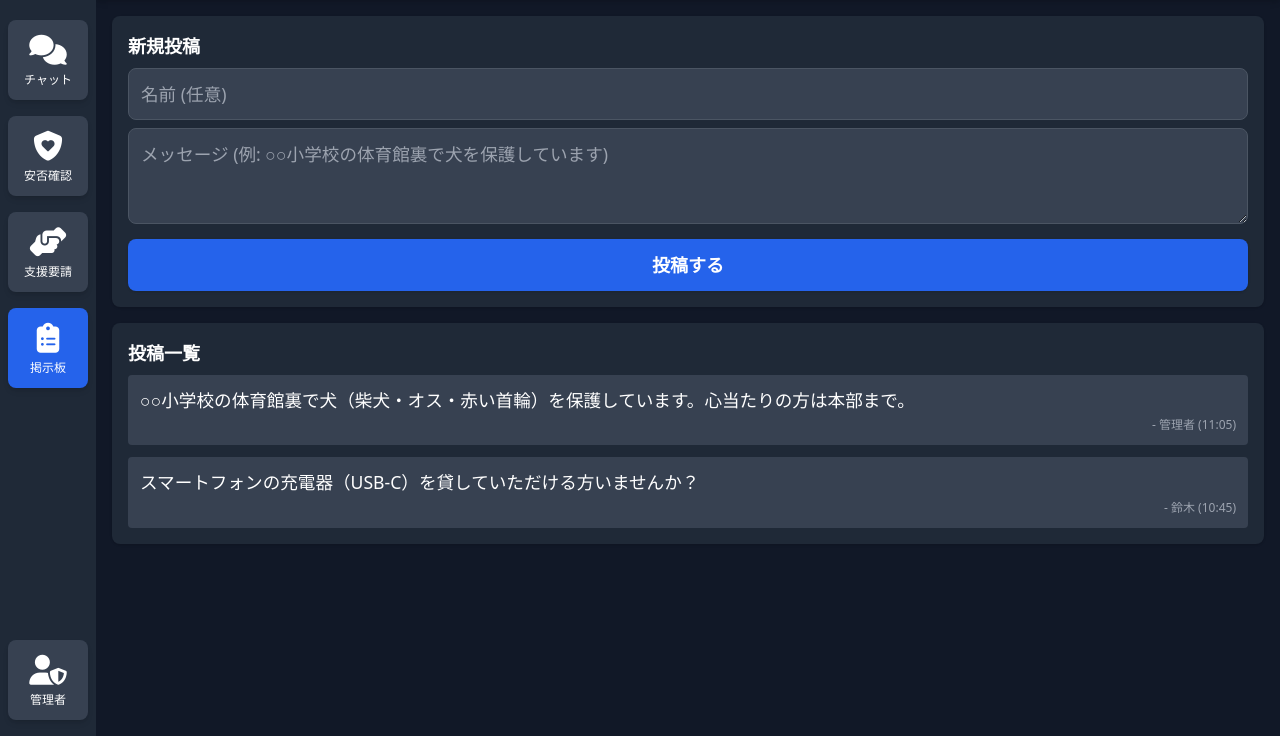
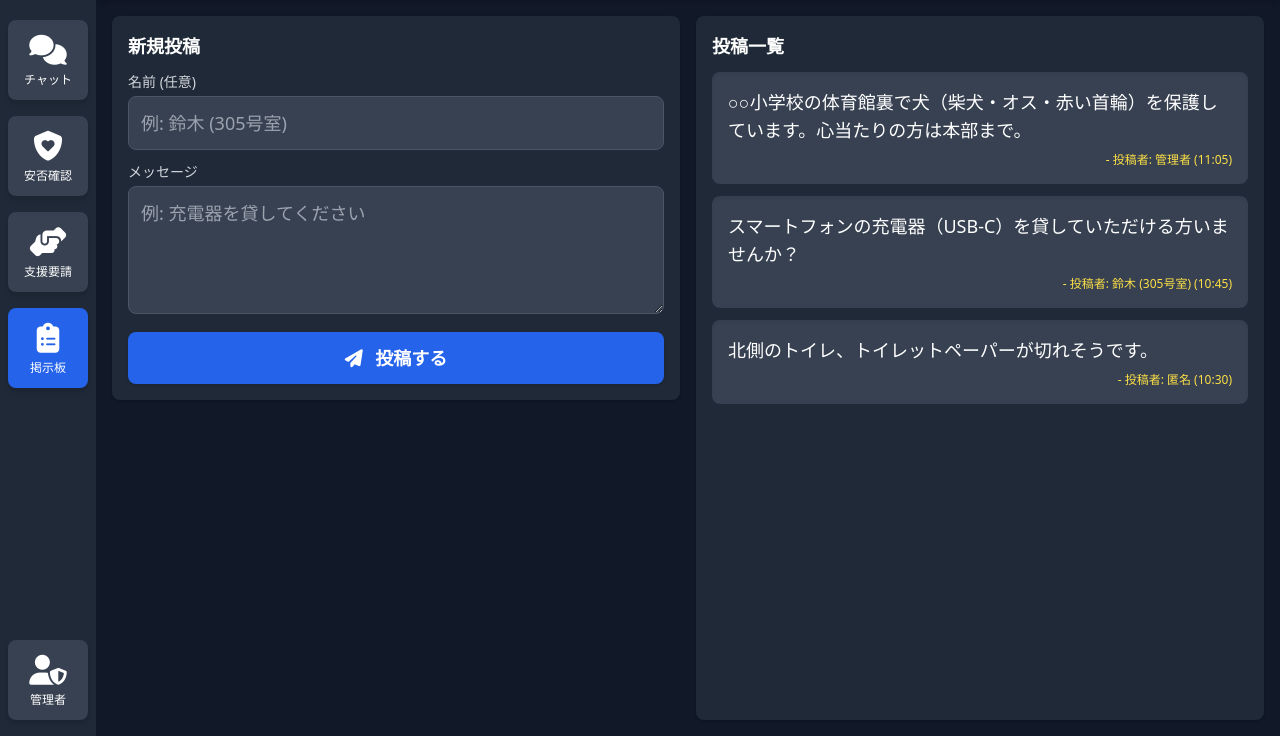
Before and after one commit to R4A1221021/FlaskProject1, a Flask app: page / in a window 1280 px wide, after a click on "掲示板". Shown: the part 64-800 px from the top of the page. Run offline with Flask 3, Linux system fonts and the light colour scheme; some libraries are stand-ins or nearby versions.

Commit message:
掲示板完成

```diff
--- a/app.py
+++ b/app.py
@@ -1,33 +1,82 @@
-from flask import Flask, render_template
+from flask import Flask, render_template, request, redirect, url_for
+import datetime
 
-# Flaskアプリケーションの初期化
 app = Flask(__name__)
 
-# --- メインのルート ---
+# --- ダミーの掲示板投稿データ (グローバル変数として) ---
+dummy_posts = [
+    {
+        'id': 3,
+        'author': '管理者',
+        'message': '○○小学校の体育館裏で犬（柴犬・オス・赤い首輪）を保護しています。心当たりの方は本部まで。',
+        'timestamp': '11:05'
+    },
+    {
+        'id': 2,
+        'author': '鈴木 (305号室)',
+        'message': 'スマートフォンの充電器（USB-C）を貸していただける方いませんか？',
+        'timestamp': '10:45'
+    },
+    {
+        'id': 1,
+        'author': '匿名',
+        'message': '北側のトイレ、トイレットペーパーが切れそうです。',
+        'timestamp': '10:30'
+    }
+]
+
+
+# ------------------------------
+
 @app.route('/')
 def index():
     """
-    ルートURL ('/') にアクセスがあった場合、
-    templatesフォルダ内の index.html を表示する。
+    templates/index.html をブラウザに返す。
+    (リストは 'id' の降順、つまり新しい順で渡す)
     """
-    return render_template('index.html')
+    sorted_posts = sorted(dummy_posts, key=lambda x: x['id'], reverse=True)
+    return render_template('index.html', posts=sorted_posts)
 
-# --- （将来的な機能拡張用：例）---
-# @app.route('/api/send_message', methods=['POST'])
-# def send_message():
-#     # ここにチャットメッセージを処理するロジックを書く
-#     pass
 
-# @app.route('/api/report_safety', methods=['POST'])
-# def report_safety():
-#     # ここに安否情報をデータベースに保存するロジックを書く
-#     pass
+@app.route('/api/post_message', methods=['POST'])
+def post_message():
+    # 1. フォームからデータを取得
+    author = request.form.get('author')
+    message = request.form.get('message')
 
-# --- サーバーの起動 ---
+    # 2. 必須項目チェック (メッセージが空なら何もしないで戻る)
+    if not message:
+        return redirect(url_for('index') + '#community')  # 失敗時も掲示板へ
+
+    # 3. 名前が空なら「匿名」にする
+    if not author:
+        author = '匿名'
+
+    # 4. 現在時刻を取得
+    now = datetime.datetime.now().strftime('%H:%M')
+
+    # 5. 新しいIDを計算
+    if dummy_posts:
+        new_id = max(post['id'] for post in dummy_posts) + 1
+    else:
+        new_id = 1
+
+    # 6. 新しい投稿データを作成
+    new_post = {
+        'id': new_id,
+        'author': author,
+        'message': message,
+        'timestamp': now
+    }
+
+    # 7. ダミーリストに新しい投稿を追加
+    dummy_posts.append(new_post)
+
+    # 8. 処理完了後、トップページ ('/') の「#community」ハッシュ付きにリダイレクト
+    # ▼▼▼ [修正点] ▼▼▼
+    return redirect(url_for('index') + '#community')
+    # ▲▲▲ [修正点] ▲▲▲
+
+
 if __name__ == '__main__':
-    """
-    ラズパイのローカルネットワーク内の他のデバイス (スマホなど) から
-    アクセスできるように、host='0.0.0.0' で起動します。
-    """
-    # debug=True は開発中は便利ですが、本番運用ではFalseにします。
     app.run(debug=True, host='0.0.0.0', port=5000)
--- a/templates/index.html
+++ b/templates/index.html
@@ -33,7 +33,7 @@
             <i class="fas fa-satellite-dish text-3xl text-blue-400"></i>
         </div>
 
-        <button class="nav-btn w-20 h-20 bg-blue-600 rounded-lg flex flex-col items-center justify-center shadow-md focus:outline-none" data-target="chat">
+        <button class="nav-btn w-20 h-20 bg-gray-700 hover:bg-gray-600 rounded-lg flex flex-col items-center justify-center shadow-md focus:outline-none" data-target="chat">
             <i class="fas fa-comments text-3xl"></i>
             <span class="text-xs mt-1">チャット</span>
         </button>
@@ -61,7 +61,7 @@
 
     <main class="flex-1 bg-gray-900 h-screen overflow-hidden">
 
-        <div id="chat" class="page-content h-full flex flex-col">
+        <div id="chat" class="page-content h-full flex flex-col hidden">
             <header class="bg-gray-800 p-4 shadow-md">
                 <h1 class="text-2xl font-bold"><i class="fas fa-comments mr-2"></i>ローカルチャット (全員)</h1>
             </header>
@@ -185,27 +185,49 @@
                 <h1 class="text-2xl font-bold"><i class="fas fa-clipboard-list mr-2"></i>みんなの掲示板</h1>
             </header>
 
-            <div class="content-area flex-1 p-4 space-y-4 overflow-y-auto">
-                <div class="bg-gray-800 p-4 rounded-lg shadow">
-                    <h3 class="text-lg font-semibold mb-2">新規投稿</h3>
-                    <input type="text" placeholder="名前 (任意)" class="w-full p-3 mb-2 bg-gray-700 border border-gray-600 rounded-lg text-white">
-                    <textarea placeholder="メッセージ (例: ○○小学校の体育館裏で犬を保護しています)" class="w-full p-3 mb-2 bg-gray-700 border border-gray-600 rounded-lg text-white h-24"></textarea>
-                    <button class="w-full bg-blue-600 hover:bg-blue-700 text-white font-bold py-3 rounded-lg shadow text-lg">投稿する</button>
+            <div class="content-area flex-1 p-4 overflow-y-auto grid grid-cols-1 md:grid-cols-2 gap-4">
+
+                <div class="bg-gray-800 p-4 rounded-lg shadow h-fit"> <h3 class="text-lg font-semibold mb-3">新規投稿</h3>
+
+                    <form id="post-form" method="POST" action="/api/post_message"> <div class="mb-3">
+                            <label for="post-author" class="block text-sm font-medium text-gray-300 mb-1">名前 (任意)</label>
+                            <input type="text" id="post-author" name="author" placeholder="例: 鈴木 (305号室)" class="w-full p-3 bg-gray-700 border border-gray-600 rounded-lg text-white text-lg focus:outline-none focus:ring-2 focus:ring-blue-500">
+                        </div>
+
+                        <div class="mb-3">
+                            <label for="post-message" class="block text-sm font-medium text-gray-300 mb-1">メッセージ</label>
+                            <textarea id="post-message" name="message" rows="5" placeholder="例: 充電器を貸してください" class="w-full p-3 bg-gray-700 border border-gray-600 rounded-lg text-white text-lg h-32 focus:outline-none focus:ring-2 focus:ring-blue-500" required></textarea>
+                        </div>
+
+                        <button type="submit" class="w-full bg-blue-600 hover:bg-blue-700 text-white font-bold py-3 px-4 rounded-lg shadow text-lg transition duration-200">
+                            <i class="fas fa-paper-plane mr-2"></i> 投稿する
+                        </button>
+                    </form>
                 </div>
 
                 <div class="bg-gray-800 p-4 rounded-lg shadow">
-                    <h3 class="text-lg font-semibold mb-2">投稿一覧</h3>
-                    <div class="space-y-3">
-                        <div class="bg-gray-700 p-3 rounded">
-                            <p>○○小学校の体育館裏で犬（柴犬・オス・赤い首輪）を保護しています。心当たりの方は本部まで。</p>
-                            <span class="text-xs text-gray-400 block text-right mt-1">- 管理者 (11:05)</span>
-                        </div>
-                        <div class="bg-gray-700 p-3 rounded">
-                            <p>スマートフォンの充電器（USB-C）を貸していただける方いませんか？</p>
-                            <span class="text-xs text-gray-400 block text-right mt-1">- 鈴木 (10:45)</span>
-                        </div>
+                    <h3 class="text-lg font-semibold mb-3">投稿一覧</h3>
+
+                    <div class="space-y-3 h-[calc(100vh-180px)] overflow-y-auto content-area">
+
+                        {% if posts %}
+                            {% for post in posts %}
+                            <div class="bg-gray-700 p-4 rounded-lg shadow-inner">
+                                <p class="text-white text-lg mb-2">{{ post.message }}</p>
+                                <span class="text-xs text-yellow-300 block text-right">
+                                    - 投稿者: {{ post.author if post.author else '匿名' }} ({{ post.timestamp }})
+                                </span>
+                            </div>
+                            {% endfor %}
+                        {% else %}
+                            <div class="bg-gray-700 p-4 rounded-lg text-center text-gray-400">
+                                <p>まだ投稿はありません。</p>
+                            </div>
+                        {% endif %}
+
                     </div>
                 </div>
+
             </div>
         </div>
 
@@ -219,16 +241,14 @@
                 <div class="bg-gray-800 p-6 rounded-lg shadow-lg">
                     <h2 class="text-xl font-bold mb-4">避難者 受付 (QRスキャン)</h2>
                     <p class="text-gray-300 mb-4">避難者のQRコードをスキャンして受付します。</p>
-
-                    <div id="qr-reader" class="w-full bg-gray-700 rounded-lg overflow-hidden" style="width: 100%; height: 300px;">
-                        </div>
+                    <div id="qr-reader" class="w-full bg-gray-700 rounded-lg overflow-hidden" style="width: 100%; height: 300px;"></div>
                     <div id="qr-reader-results" class="mt-4 text-center text-lg text-yellow-300"></div>
                 </div>
 
                 <div class="bg-gray-800 p-6 rounded-lg shadow-lg">
                     <h2 class="text-xl font-bold mb-4">炊き出し・物資 在庫確認</h2>
                     <div class="space-y-3">
-                        <div class="flex items-center justify-between bg-gray-700 p-3 rounded-lg">
+                         <div class="flex items-center justify-between bg-gray-700 p-3 rounded-lg">
                             <span class="text-lg">水 (2L)</span>
                             <div class="flex items-center space-x-2">
                                 <button class="w-10 h-10 bg-red-600 rounded-full text-lg font-bold">-</button>
@@ -244,57 +264,37 @@
                                 <button class="w-10 h-10 bg-green-600 rounded-full text-lg font-bold">+</button>
                             </div>
                         </div>
-                        <div class="flex items-center justify-between bg-gray-700 p-3 rounded-lg">
-                            <span class="text-lg">毛布</span>
-                            <div class="flex items-center space-x-2">
-                                <button class="w-10 h-10 bg-red-600 rounded-full text-lg font-bold">-</button>
-                                <span class="text-xl font-bold w-12 text-center">150</span>
-                                <button class="w-10 h-10 bg-green-600 rounded-full text-lg font-bold">+</button>
-                            </div>
-                        </div>
                     </div>
                 </div>
-
-                <div class="bg-gray-800 p-6 rounded-lg shadow-lg md:col-span-2">
-                    <h2 class="text-xl font-bold mb-4">避難者 安否一覧 (全件)</h2>
-                    <input type="text" placeholder="名前で検索..." class="w-full p-3 mb-4 bg-gray-700 border border-gray-600 rounded-lg text-white">
-                    <div class="h-64 overflow-y-auto content-area">
-                        <table class="w-full text-left">
-                            <thead class="bg-gray-700">
-                                <tr>
-                                    <th class="p-3">名前</th>
-                                    <th class="p-3">ステータス</th>
-                                    <th class="p-3">最終更新</th>
-                                </tr>
-                            </thead>
-                            <tbody>
-                                <tr class="border-b border-gray-700">
-                                    <td class="p-3">広島 太郎</td>
-                                    <td class="p-3"><span class="px-3 py-1 rounded-full text-sm font-bold bg-green-600 text-white">無事</span></td>
-                                    <td class="p-3">10:45</td>
-                                </tr>
-                                <tr class="border-b border-gray-700">
-                                    <td class="p-3">宮島 花子</td>
-                                    <td class="p-3"><span class="px-3 py-1 rounded-full text-sm font-bold bg-red-600 text-white">要救助</span></td>
-                                    <td class="p-3">09:30</td>
-                                </tr>
-                                <tr class="border-b border-gray-700">
-                                    <td class="p-3">安芸 もみじ</td>
-                                    <td class="p-3"><span class="px-3 py-1 rounded-full text-sm font-bold bg-yellow-500 text-black">軽傷</span></td>
-                                    <td class="p-3">10:50</td>
-                                </tr>
-                            </tbody>
-                        </table>
-                    </div>
-                </div>
-
             </div>
         </div>
 
     </main>
 
     <script>
+        // ページ読み込み時にURLハッシュをチェックしてタブを開く関数
+        function activateTabFromHash() {
+            var hash = window.location.hash; // 例: #community
+            var target = 'chat'; // デフォルトはチャット
+
+            if (hash) {
+                // ハッシュがあれば # を取り除いてターゲットにする
+                target = hash.substring(1); // "community"
+            }
+
+            // 該当するターゲットのボタンを探してクリックする
+            var $button = $('.nav-btn[data-target="' + target + '"]');
+
+            // 該当ボタンがなければ、デフォルトのチャットボタンをクリック
+            if ($button.length === 0) {
+                $('.nav-btn[data-target="chat"]').click();
+            } else {
+                $button.click();
+            }
+        }
+
         $(document).ready(function() {
+            // 1. ナビゲーションボタンがクリックされた時の処理
             $('.nav-btn').on('click', function() {
                 var targetPage = $(this).data('target');
 
@@ -308,6 +308,13 @@
                 $('.nav-btn').removeClass('bg-blue-600').addClass('bg-gray-700 hover:bg-gray-600');
                 $(this).removeClass('bg-gray-700 hover:bg-gray-600').addClass('bg-blue-600');
 
+                // URLのハッシュを更新 (ページをリロードしない)
+                // これにより、ユーザーがリロードしても同じタブが開く
+                // ただし、フォーム送信時はリロードが発生するので、↑のactivateTabFromHashが重要
+                if(window.location.hash !== '#' + targetPage) {
+                    window.location.hash = targetPage;
+                }
+
                 // 管理者タブがクリックされたらQRスキャナを起動
                 if (targetPage === 'admin') {
                     startQrScanner();
@@ -315,44 +322,36 @@
                     stopQrScanner();
                 }
             });
+
+            // 2. ページ読み込み時に、URLハッシュに基づいてタブを自動で開く
+            activateTabFromHash();
         });
     </script>
-
     <script src="https://unpkg.com/html5-qrcode@2.0.9/dist/html5-qrcode.min.js"></script>
     <script>
         let html5QrCode = null;
 
         function onScanSuccess(decodedText, decodedResult) {
-            // スキャン成功時の処理
             console.log(`Code matched = ${decodedText}`, decodedResult);
             $('#qr-reader-results').text(`スキャン成功: ${decodedText}`);
-
-            // ここでローカルサーバーに decodedText (例: ユーザーID) を送信する処理を記述
-
-            // スキャンを停止（連続スキャンを停止する場合）
-            // stopQrScanner();
         }
 
-        function onScanFailure(error) {
-            // スキャン失敗時（カメラが見つからない、権限がないなど）
-            // console.warn(`Code scan error = ${error}`);
-            $('#qr-reader-results').text(`スキャンエラー: ${error}`);
-        }
+        function onScanFailure(error) { }
 
         function startQrScanner() {
-            if (html5QrCode) {
-                // 既にスキャナが初期化されている場合は再開
-                html5QrCode.resume();
+            if (!$("#qr-reader").length) {
                 return;
             }
-
+            if (html5QrCode && html5QrCode.isScanning) {
+                 html5QrCode.resume();
+                 return;
+            }
             html5QrCode = new Html5Qrcode("qr-reader");
             const config = { fps: 10, qrbox: { width: 250, height: 250 } };
 
-            // 利用可能なカメラを取得してスキャンを開始
             Html5Qrcode.getCameras().then(cameras => {
                 if (cameras && cameras.length) {
-                    const cameraId = cameras[0].id; // 最初のカメラを使用
+                    const cameraId = cameras[0].id;
                     html5QrCode.start(
                         cameraId,
                         config,
```
